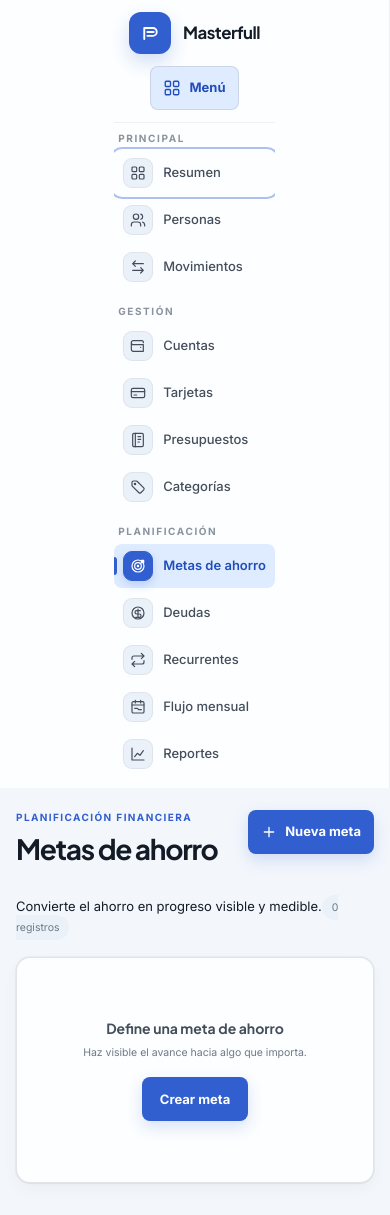
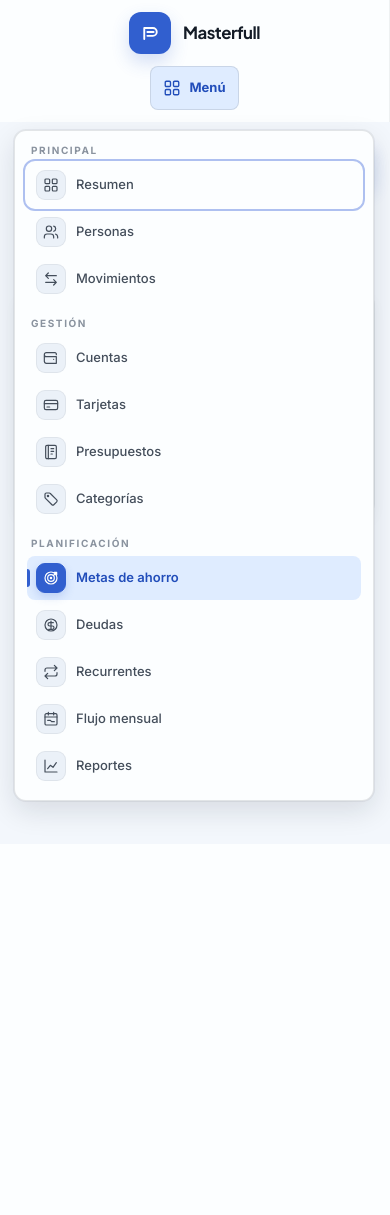
Before and after one commit to masterfullgroup/masterfull-finanzas, a Django app: page /metas/ in a window 390 px wide, after a click on "Menú". After the commit the page ends 826 px from the top, so only its background shows below. Run offline with Django 5.2, Linux system fonts and the light colour scheme; the visitor is signed in with stand-in values (Sample User, id 1); data that the repository does not hold is empty.

Commit message:
Mejorar menú lateral en celulares

```diff
--- a/static/css/styles.css
+++ b/static/css/styles.css
@@ -1403,7 +1403,7 @@
     .mobile-menu-toggle svg { width: 18px; height: 18px; fill: none; stroke: currentColor; stroke-width: 1.8; stroke-linecap: round; stroke-linejoin: round; }
     .sidebar > .brand { display: inline-flex; }
     .sidebar { display: flex; flex-wrap: wrap; align-items: center; justify-content: space-between; gap: 12px; }
-    .nav { display: none; flex-basis: 100%; grid-template-columns: repeat(2, minmax(0, 1fr)); padding-top: 8px; border-top: 1px solid var(--color-border-subtle); }
+    .nav { position: absolute; top: calc(100% + 8px); left: 14px; display: none; width: min(360px, calc(100vw - 28px)); grid-template-columns: repeat(2, minmax(0, 1fr)); padding: 12px; border: 1px solid var(--color-border-default); border-radius: var(--radius-md); background: var(--color-surface); box-shadow: var(--shadow-floating); }
     .sidebar.is-open .nav { display: grid; }
     .sidebar.is-open .mobile-menu-toggle { background: var(--color-accent-soft); color: var(--color-accent-hover); }
     .nav-label { display: block; grid-column: 1 / -1; margin: 12px 4px 2px; }
--- a/templates/base.html
+++ b/templates/base.html
@@ -9,7 +9,7 @@
     <link rel="preconnect" href="https://fonts.googleapis.com">
     <link rel="preconnect" href="https://fonts.gstatic.com" crossorigin>
     <link href="https://fonts.googleapis.com/css2?family=Inter:wght@400;500;600;700&family=Plus+Jakarta+Sans:wght@600;700&display=swap" rel="stylesheet">
-    <link rel="stylesheet" href="{% static 'css/styles.css' %}?v=20260801-8">
+    <link rel="stylesheet" href="{% static 'css/styles.css' %}?v=20260813-9">
 </head>
 <body>
 <a class="skip-link" href="#main-content">Saltar al contenido principal</a>
```
